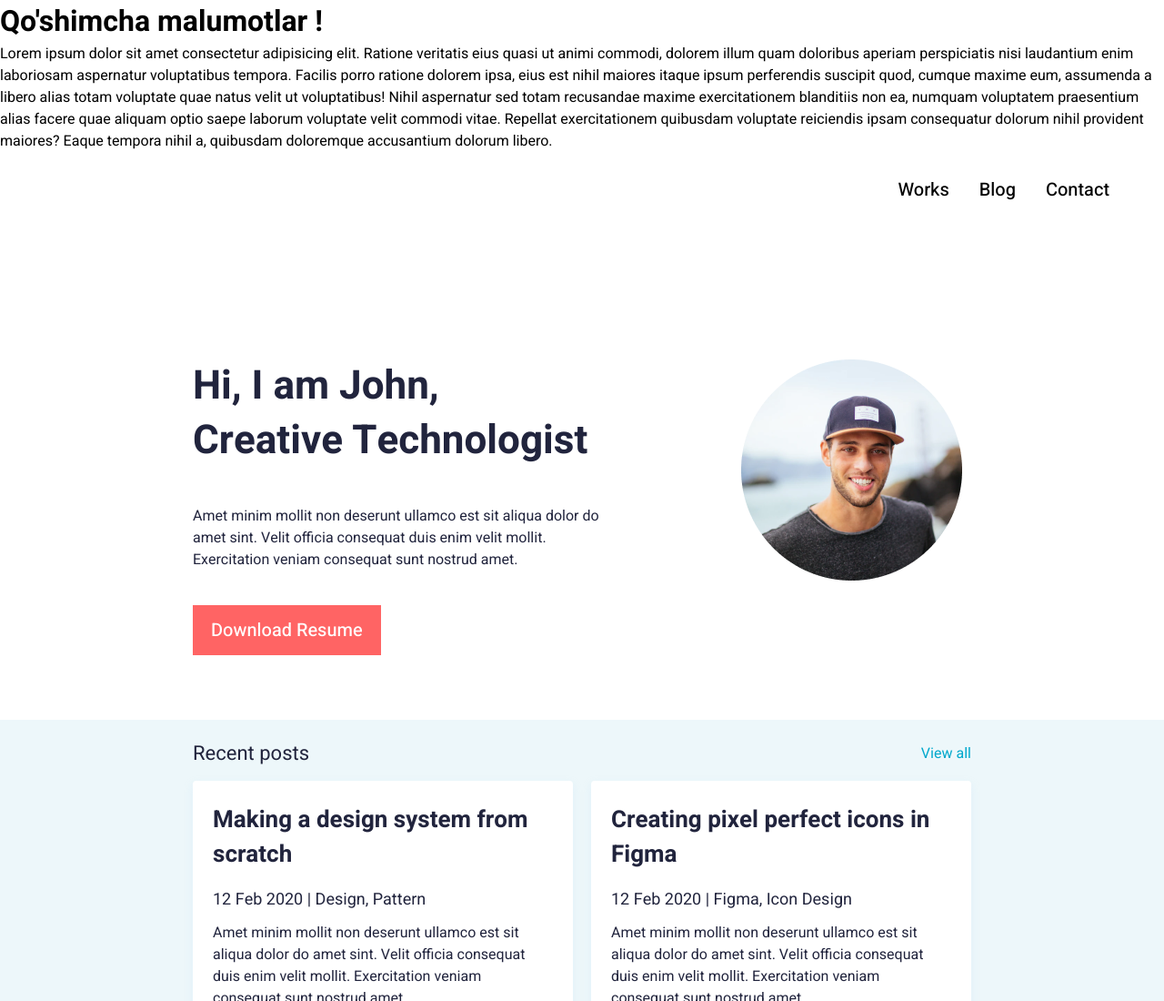
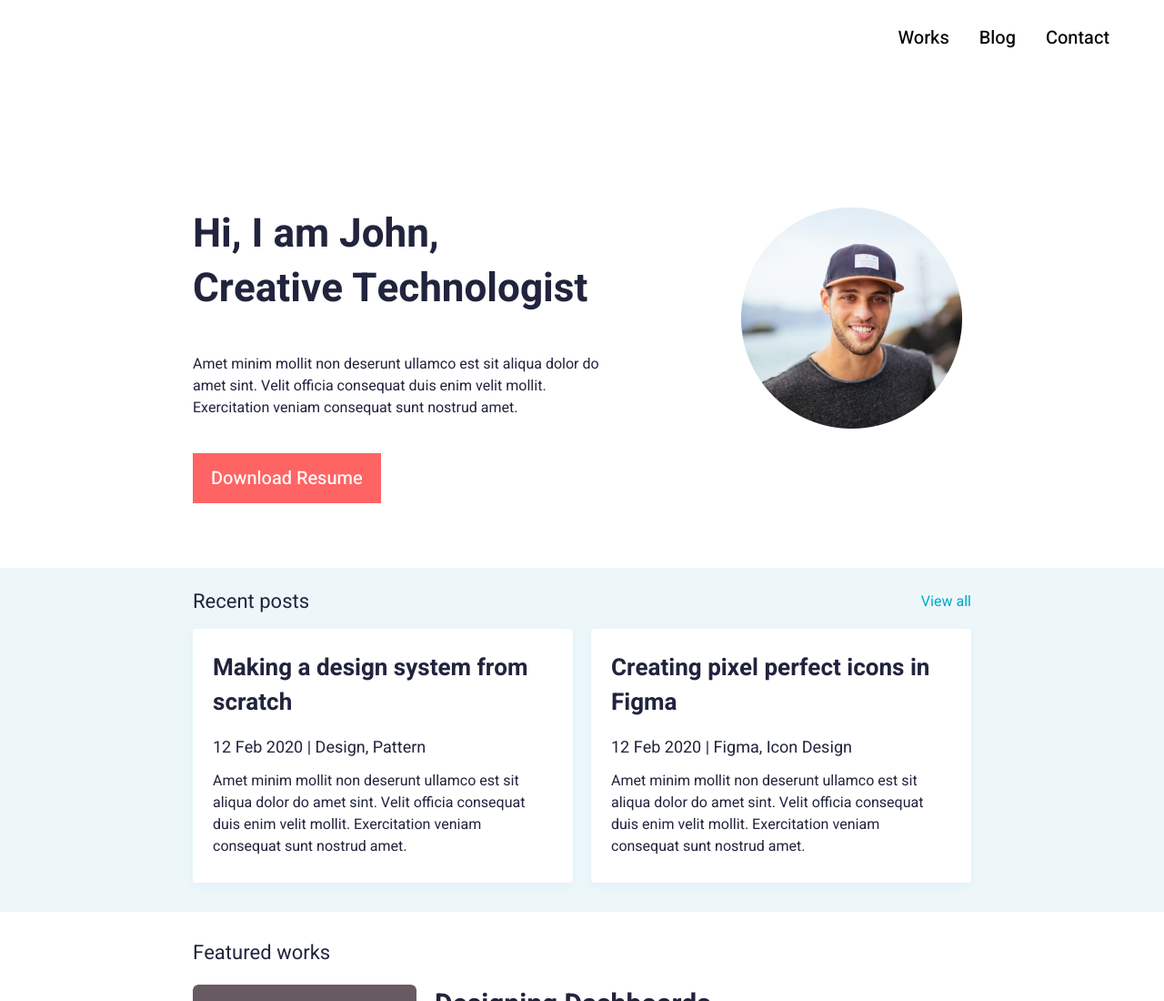
Before and after one commit to Fathullaev-Shukurulloh-21/John_Figma_h10, a plain HTML site: page index.html in a window 1280 px wide. Shown: the top 1100 px of the page at 91% size. Drawn offline with Linux system fonts and the light colour scheme.

Commit message:
olibtashladim

```diff
--- a/index.html
+++ b/index.html
@@ -15,9 +15,6 @@
 
 
 <body>
-
-    <h1>Qo'shimcha malumotlar !</h1>
-<p>Lorem ipsum dolor sit amet consectetur adipisicing elit. Ratione veritatis eius quasi ut animi commodi, dolorem illum quam doloribus aperiam perspiciatis nisi laudantium enim laboriosam aspernatur voluptatibus tempora. Facilis porro ratione dolorem ipsa, eius est nihil maiores itaque ipsum perferendis suscipit quod, cumque maxime eum, assumenda a libero alias totam voluptate quae natus velit ut voluptatibus! Nihil aspernatur sed totam recusandae maxime exercitationem blanditiis non ea, numquam voluptatem praesentium alias facere quae aliquam optio saepe laborum voluptate velit commodi vitae. Repellat exercitationem quibusdam voluptate reiciendis ipsam consequatur dolorum nihil provident maiores? Eaque tempora nihil a, quibusdam doloremque accusantium dolorum libero.</p>
     <header>
         <nav>
             <a href="./work.html">Works</a>
```
